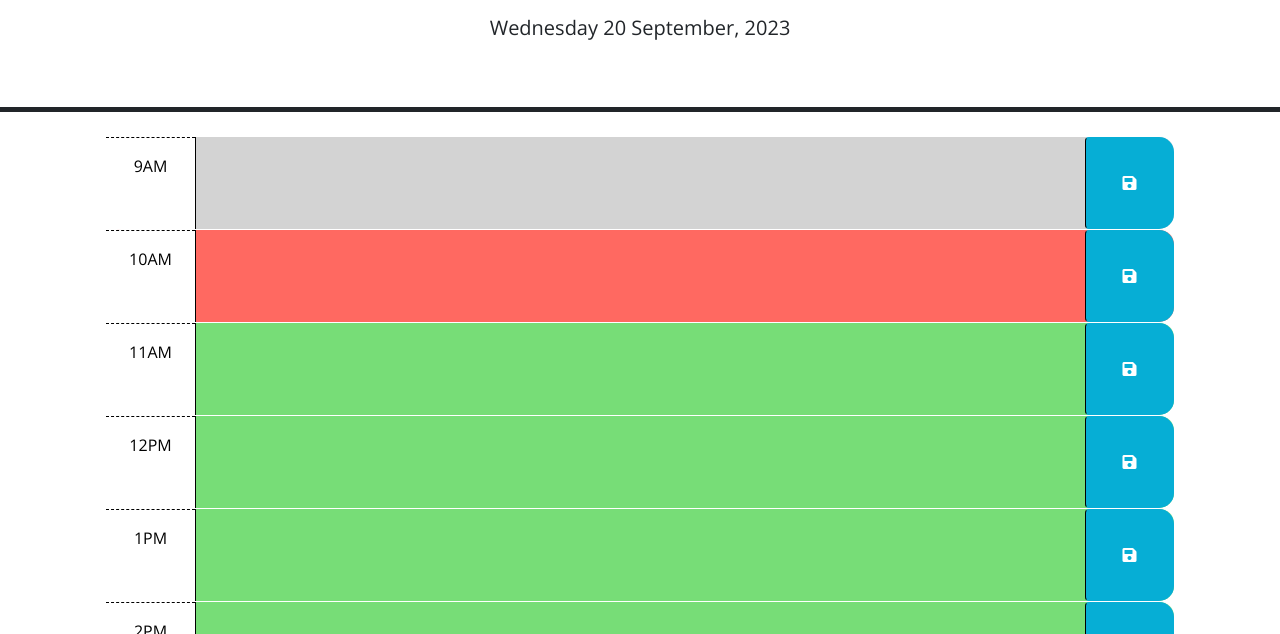
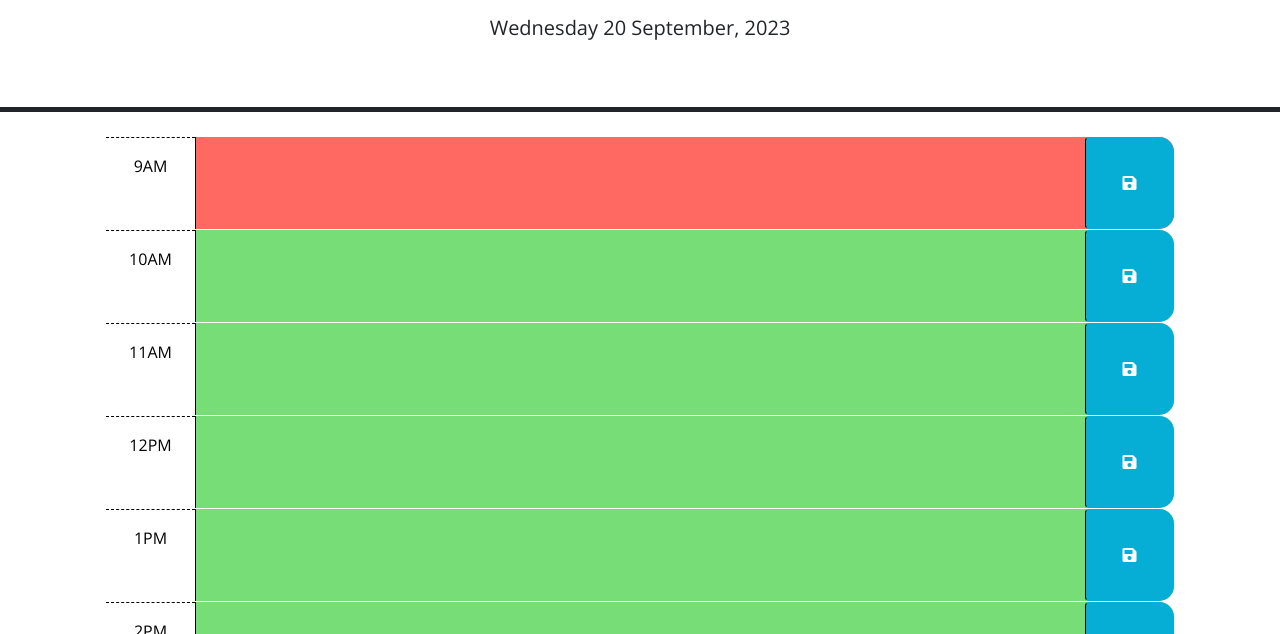
Before and after one commit to ajaycshan/calendar-schedule-application, a plain HTML site: page index.html in a window 1280 px wide. Shown: the part 166-800 px from the top of the page. Drawn offline with nearby package versions, Linux system fonts and the light colour scheme.

Commit message:
Default class to future except 9am

```diff
--- a/index.html
+++ b/index.html
@@ -45,8 +45,8 @@
         -->
         <!-- TODO: JS will need to add/remove div class from each div element by comparing the hour in the id to the current-hour (Use DayJS) -->
 
-      <!-- Example of a past time block. The "past" class adds a gray background color. -->
-      <div id="hour-9" class="row time-block past">
+
+      <div id="hour-9" class="row time-block present">
         <div class="col-2 col-md-1 hour text-center py-3">9AM</div>
         <textarea class="col-8 col-md-10 description" rows="3"> </textarea>
         <button class="btn saveBtn col-2 col-md-1" aria-label="save">
@@ -54,8 +54,8 @@
         </button>
       </div>
 
-      <!-- Example of a a present time block. The "present" class adds a red background color. -->
-      <div id="hour-10" class="row time-block present">
+
+      <div id="hour-10" class="row time-block future">
         <div class="col-2 col-md-1 hour text-center py-3">10AM</div>
         <textarea class="col-8 col-md-10 description" rows="3"> </textarea>
         <button class="btn saveBtn col-2 col-md-1" aria-label="save">
@@ -63,7 +63,7 @@
         </button>
       </div>
 
-      <!-- Example of a future time block. The "future" class adds a green background color. -->
+
       <div id="hour-11" class="row time-block future">
         <div class="col-2 col-md-1 hour text-center py-3">11AM</div>
         <textarea class="col-8 col-md-10 description" rows="3"> </textarea>
```
